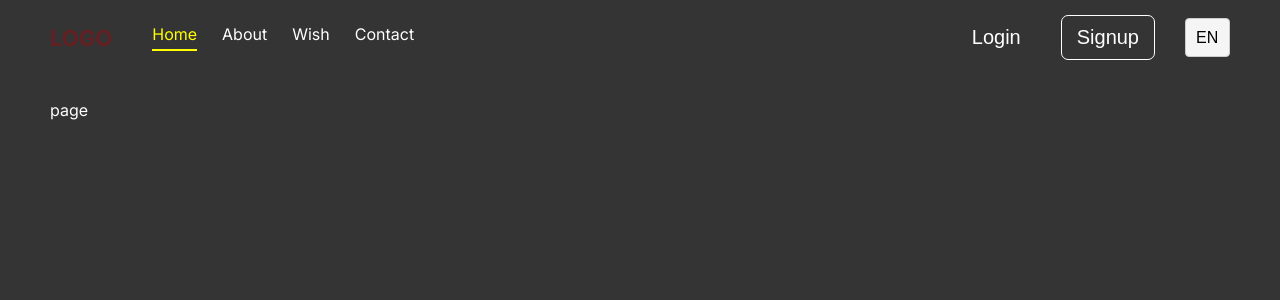
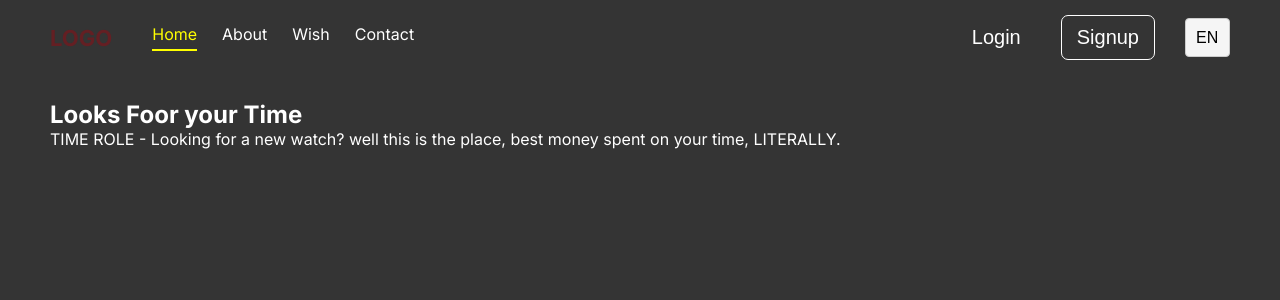
Before and after one commit to noor-ridha/e-commerce, a Next.js app in the folder client/: page /home in a window 1280 px wide. Shown: the top 300 px of the page. Built offline with nearby package versions, Linux system fonts and the light colour scheme.

Commit message:
front-end\ add needed materials

```diff
--- a/client/app/home/Hero/Hero.tsx
+++ b/client/app/home/Hero/Hero.tsx
@@ -2,8 +2,14 @@ import './Hero.scss';
 
 export default function Hero() {
   return (
-    <div className='home-hero'>
-
+    <div className="home-hero">
+      <div className="home-hero__content">
+        <h1 className="home-hero__content__title">Looks Foor your Time </h1>
+        <p className="home-hero__content__description">
+          TIME ROLE - Looking for a new watch? well this is the place, best
+          money spent on your time, LITERALLY.
+        </p>
+      </div>
     </div>
   );
 }
--- a/client/app/home/page.tsx
+++ b/client/app/home/page.tsx
@@ -1,11 +1,17 @@
 import { NextPage } from 'next';
+
+import Hero from './Hero/Hero';
 
 import './home.scss';
 
 interface HomePageProps {}
 
 const Home: NextPage<HomePageProps> = () => {
-  return <section className="home">page</section>;
+  return (
+    <section className="home">
+      <Hero />
+    </section>
+  );
 };
 
 export default Home;
```
Also changed, not shown: 1 other file (tests, documents, lock files or other folders).
